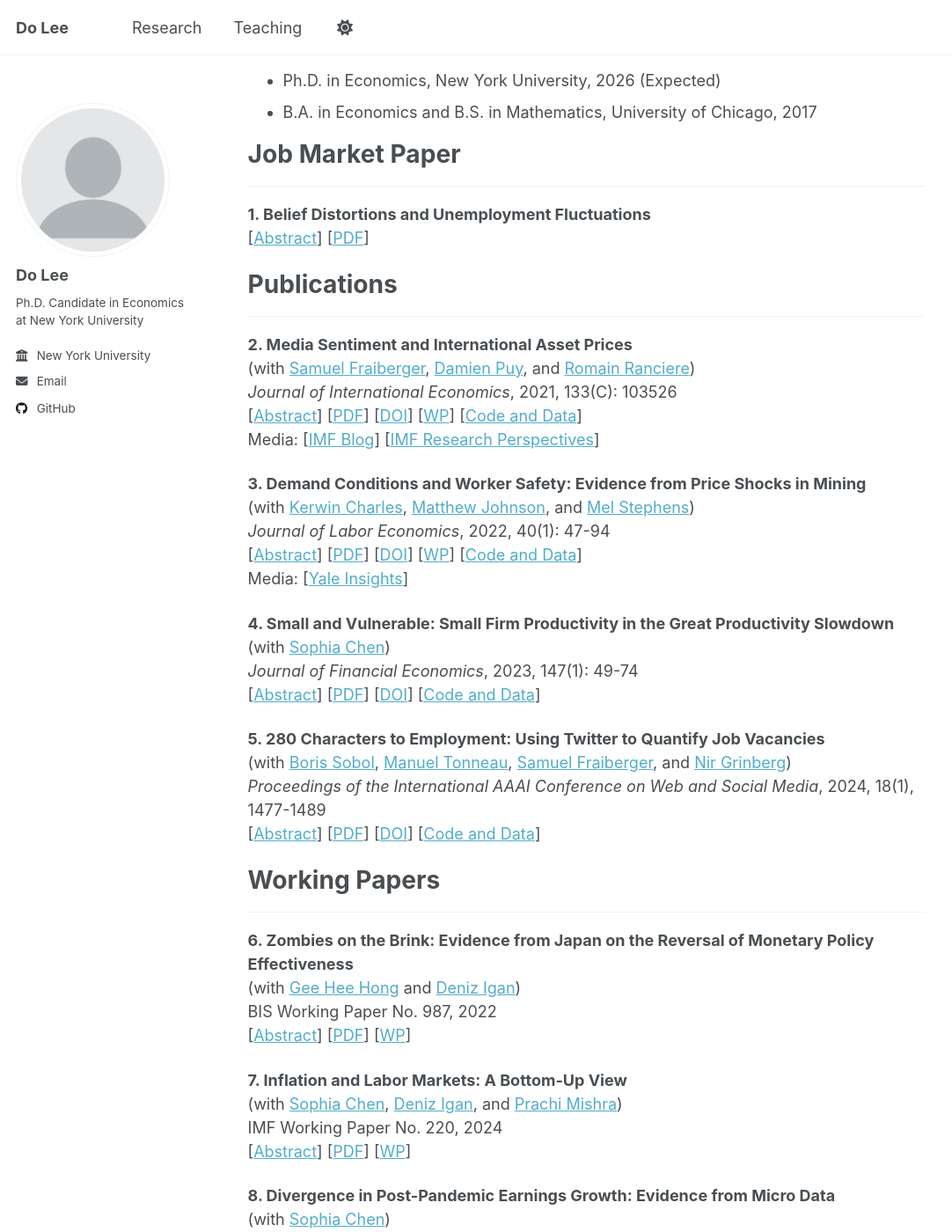
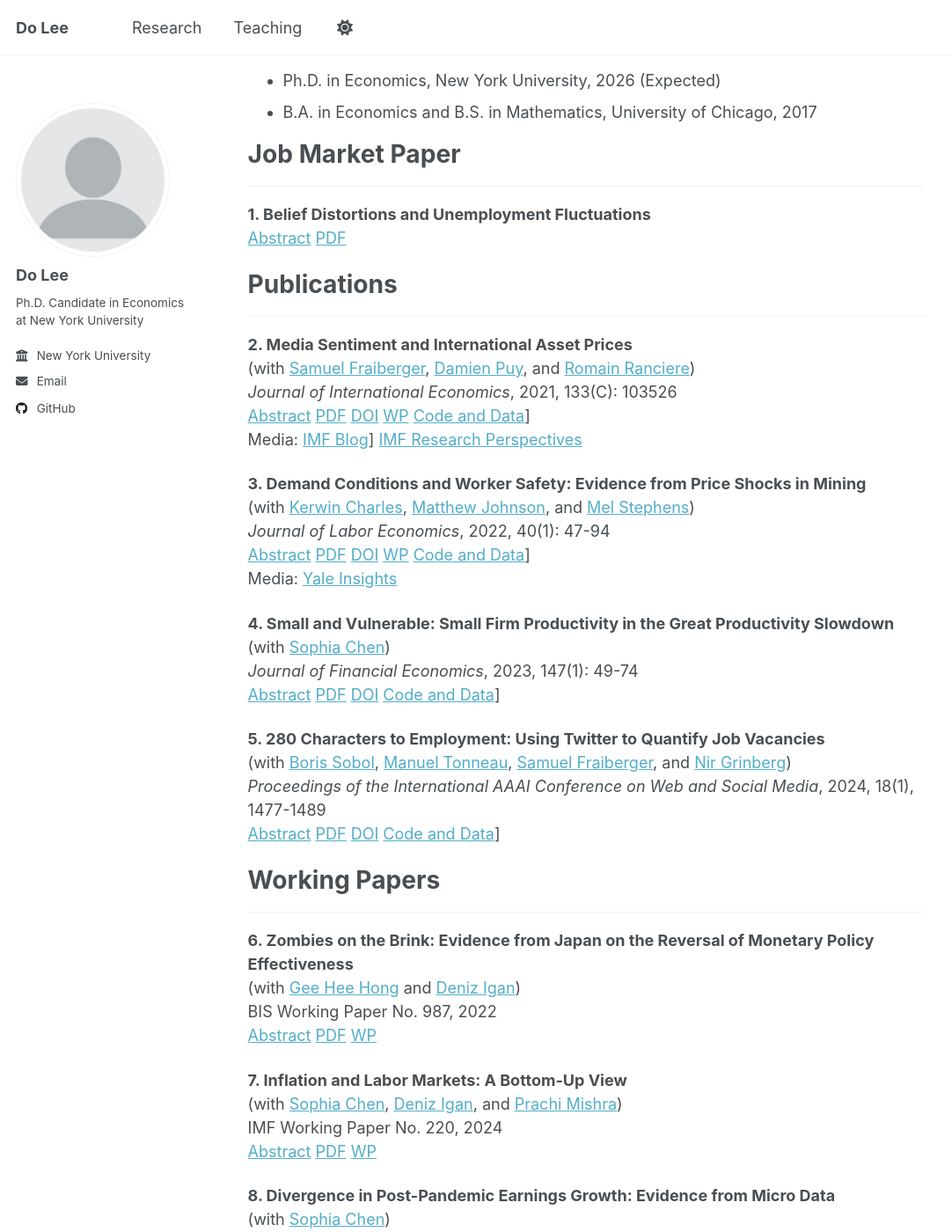
Before and after one commit to doqlee/doqlee.github.io, a Jekyll site: the page built from _pages/main.md, in a window 1280 px wide and 1400 px high, scrolled down 332 px. Shown: the whole window at 88% size, without its empty margins (0-1082 px from the left). Built offline with Jekyll 4.4.1, drawn with Linux system fonts in a browser that asks for light colours.

```diff
--- a/_pages/main.md
+++ b/_pages/main.md
@@ -28,7 +28,7 @@ Job Market Paper
 =========
 ---
 **1. Belief Distortions and Unemployment Fluctuations** \
-\[<a href="#/" onclick="visib('BDUF')">Abstract</a>\] \[[PDF](../files/main.pdf)\]
+<a href="#/" onclick="visib('BDUF')">Abstract</a> [PDF](../files/main.pdf)
 <div id="BDUF" style="display: none; text-align: justify; line-height: 1.2" >
 This paper studies unemployment fluctuations when expectations deviate from a rational benchmark. By using survey forecasts, I decompose time-series and cross-sectional variation in job filling rates. Under subjective beliefs, hiring is driven by predictable errors in cash flow expectations, while discount rates play a minor role. In contrast, rational expectations assign a dominant role to discount rates. Survey measures of the user cost of labor are acyclical, indicating more rigidity under subjective beliefs. The findings suggest that belief distortions can amplify unemployment fluctuations: over-optimism about cash flows during expansions leads to future disappointment, which suppresses labor demand during recessions even as perceived labor costs remain persistently high.
 <br>
@@ -42,8 +42,8 @@ Publications
 **2. Media Sentiment and International Asset Prices** \
 (with [Samuel Fraiberger](https://www.samuelfraiberger.com/), [Damien Puy](https://sites.google.com/view/damienpuy), and [Romain Ranciere](https://rranciere.academia.edu/)) \
 *Journal of International Economics*, 2021, 133(C): 103526 \
-\[<a href="#/" onclick="visib('FLPR2021')">Abstract</a>\] \[[PDF](../files/mediaSentiment.pdf)\] \[[DOI](https://doi.org/10.1016/j.jinteco.2021.103526)\] \[[WP](https://www.nber.org/papers/w25353)\] \[[Code and Data](https://doi.org/10.7910/DVN/QNKFJF)] \
-Media: \[[IMF Blog](https://www.imf.org/en/Blogs/Articles/2019/12/16/blog-the-power-of-text)] \[[IMF Research Perspectives](https://www.imf.org/-/media/Files/Research/research-perspective/2019/SpringSummer/index.ashx)\]
+<a href="#/" onclick="visib('FLPR2021')">Abstract</a> [PDF](../files/mediaSentiment.pdf) [DOI](https://doi.org/10.1016/j.jinteco.2021.103526) [WP](https://www.nber.org/papers/w25353) [Code and Data](https://doi.org/10.7910/DVN/QNKFJF)] \
+Media: [IMF Blog](https://www.imf.org/en/Blogs/Articles/2019/12/16/blog-the-power-of-text)] [IMF Research Perspectives](https://www.imf.org/-/media/Files/Research/research-perspective/2019/SpringSummer/index.ashx)
 <div id="FLPR2021" style="display: none; text-align: justify; line-height: 1.2" >
 We investigate the relationship between media sentiment and international equity prices using a new dataset of 4 million news articles published between 1991 and 2015. Three key results emerge. First, news sentiment robustly predicts future daily returns around the world. However, we find a sharp contrast between the effect of local news and that of global news: whereas local news optimism (pessimism) predicts a small and transitory increase (decrease) in local equity returns, global news sentiment has a larger impact on returns that does not reverse in the short run. Second, news sentiment affects local prices mainly through the investment decisions of foreign—rather than local—investors. Third, large variations in global news sentiment predominantly happen in the absence of new information about fundamentals, suggesting that movements in global sentiment capture variations in investors' sentiment. Taken together, our findings illustrate the key role played by foreign news and investors' sentiment in driving local asset prices.
 <br>
@@ -54,8 +54,8 @@ We investigate the relationship between media sentiment and international equity
 **3. Demand Conditions and Worker Safety: Evidence from Price Shocks in Mining** \
 (with [Kerwin Charles](https://faculty.som.yale.edu/kerwincharles/), [Matthew Johnson](https://sites.google.com/site/mslaterjohnson/home?authuser=0), and [Mel Stephens](https://sites.lsa.umich.edu/mstep/)) \
 *Journal of Labor Economics*, 2022, 40(1): 47-94 \
-\[<a href="#/" onclick="visib('CJLS2022')">Abstract</a>\] \[[PDF](../files/Mining.pdf)\] \[[DOI](https://doi.org/10.1086/713887)\] \[[WP](https://www.nber.org/papers/w26401)\] \[[Code and Data](https://github.com/doqlee/mining)] \
-Media: \[[Yale Insights](https://insights.som.yale.edu/insights/firms-sacrifice-worker-safety-when-demand-is-high)\]
+<a href="#/" onclick="visib('CJLS2022')">Abstract</a> [PDF](../files/Mining.pdf) [DOI](https://doi.org/10.1086/713887) [WP](https://www.nber.org/papers/w26401) [Code and Data](https://github.com/doqlee/mining)] \
+Media: [Yale Insights](https://insights.som.yale.edu/insights/firms-sacrifice-worker-safety-when-demand-is-high)
 <div id="CJLS2022" style="display: none; text-align: justify; line-height: 1.2" >
 We investigate how demand conditions affect employers' provision of safety---something about which theory is ambivalent. Positive demand shocks relax financial constraints that limit safety investment but simultaneously raise the opportunity cost of increasing safety rather than production. We study the US metals mining sector, leveraging exogenous demand shocks from short-term variation in global commodity prices. We find that positive price shocks substantially increase workplace injury rates and safety regulation noncompliance. While these results indicate the general dominance of the opportunity cost effect, shocks that only increase mines' cash flow lower injury rates, illustrating that financial constraints also affect safety.
 <br>
@@ -66,7 +66,7 @@ We investigate how demand conditions affect employers' provision of safety---som
 **4. Small and Vulnerable: Small Firm Productivity in the Great Productivity Slowdown** \
 (with [Sophia Chen](https://sites.google.com/site/sophiachenecon/home)) \
 *Journal of Financial Economics*, 2023, 147(1): 49-74 \
-\[<a href="#/" onclick="visib('CL2023')">Abstract</a>\] \[[PDF](../files/SmallAndVulnerable.pdf)\] \[[DOI](https://doi.org/10.1016/j.jfineco.2022.09.007)\] \[[Code and Data](https://doi.org/10.17632/49wv286my4.1)]
+<a href="#/" onclick="visib('CL2023')">Abstract</a> [PDF](../files/SmallAndVulnerable.pdf) [DOI](https://doi.org/10.1016/j.jfineco.2022.09.007) [Code and Data](https://doi.org/10.17632/49wv286my4.1)]
 <div id="CL2023" style="display: none; text-align: justify; line-height: 1.2" >
 We show that the TFP growth of European micro, small, and medium-sized firms (SMEs) diverged from large firms after the global financial crisis. The average postcrisis TFP growth of medium-sized, small, and micro firms was, respectively, 1.1, 2.9, and 5.4 percentage points lower than that of large firms. This SME productivity gap is larger for firms with more severe credit supply shocks. The gap is partially attributable to a larger postcrisis reduction in intangible capital at SMEs than at large firms. Horseraces suggest that SME indicators are more robust and more powerful predictors of postcrisis TFP growth than other indicators.
 <br>
@@ -77,7 +77,7 @@ We show that the TFP growth of European micro, small, and medium-sized firms (SM
 **5. 280 Characters to Employment: Using Twitter to Quantify Job Vacancies** \
 (with [Boris Sobol](https://scholar.google.com/citations?user=LyWADs0AAAAJ&hl=en), [Manuel Tonneau](https://manueltonneau.com/), [Samuel Fraiberger](https://www.samuelfraiberger.com/), and [Nir Grinberg](https://cris.bgu.ac.il/en/persons/nir-grinberg)) \
 *Proceedings of the International AAAI Conference on Web and Social Media*, 2024, 18(1), 1477-1489 \
-\[<a href="#/" onclick="visib('STFGL2024')">Abstract</a>\] \[[PDF](../files/job_offers_twitter_icwsm_2023.pdf)\] \[[DOI](https://doi.org/10.1609/icwsm.v18i1.31403)\] \[[Code and Data](https://github.com/Socially-Embedded-Lab/twitter-job-postings)]
+<a href="#/" onclick="visib('STFGL2024')">Abstract</a> [PDF](../files/job_offers_twitter_icwsm_2023.pdf) [DOI](https://doi.org/10.1609/icwsm.v18i1.31403) [Code and Data](https://github.com/Socially-Embedded-Lab/twitter-job-postings)]
 <div id="STFGL2024" style="display: none; text-align: justify; line-height: 1.2" >
 Accurate assessment of workforce needs is critical for designing well-informed economic policy and improving market efficiency. While surveys are the gold standard for estimating when and where workers are needed, they also have important limitations, most notably their substantial costs, dependence on existing and extensive surveying infrastructure, and limited temporal, geographical, and sectorial resolution. Here, we investigate the potential of social media to provide a complementary signal for estimating labor market demand. We introduce a novel statistical approach for extracting information about the location and occupation advertised in job vacancies posted on Twitter. We then construct an aggregate index of labor market demand by occupational class in every major U.S. city from 2015 to 2022, which we evaluate against two sources of official statistics and an index from a large aggregator of online job postings. We find that the newly constructed index is strongly correlated with official statistics and, in some cases, advantageous compared to statistics from job aggregators. Moreover, we demonstrate that our index can robustly improve the prediction of official statistics across occupations and states.
 <br>
@@ -92,7 +92,7 @@ Working Papers
 **6. Zombies on the Brink: Evidence from Japan on the Reversal of Monetary Policy Effectiveness** \
 (with [Gee Hee Hong](https://sites.google.com/site/geeheehong/home) and [Deniz Igan](https://www.bis.org/author/deniz_igan.htm)) \
 BIS Working Paper No. 987, 2022 \
-\[<a href="#/" onclick="visib('HIL2022')">Abstract</a>\] \[[PDF](../files/Japan.pdf)\] \[[WP](https://www.bis.org/publ/work987.htm)\]
+<a href="#/" onclick="visib('HIL2022')">Abstract</a> [PDF](../files/Japan.pdf) [WP](https://www.bis.org/publ/work987.htm)
 <div id="HIL2022" style="display: none; text-align: justify; line-height: 1.2" >
 How does unconventional monetary policy affect corporate capital structure and investment decisions? We study the transmission channel of quantitative easing and its potential diminishing returns on investment from a corporate finance perspective. Using a rich bankfirm matched data of Japanese firms with information on corporate debt and investment, we study how firms adjust their capital structure in response to the changes in term premia. Investment responds positively to a reduction in the term premium on average. However, there is a significant degree of cross-sectional variation in firm response: healthier firms increase capital spending and cash holdings, while financially vulnerable firms take advantage of lower long-term yields to refinance without increasing investment.
 <br>
@@ -103,7 +103,7 @@ How does unconventional monetary policy affect corporate capital structure and i
 **7. Inflation and Labor Markets: A Bottom-Up View** \
 (with [Sophia Chen](https://sites.google.com/site/sophiachenecon/home), [Deniz Igan](https://www.bis.org/author/deniz_igan.htm), and [Prachi Mishra](https://prachimishra.in/)) \
 IMF Working Paper No. 220, 2024 \
-\[<a href="#/" onclick="visib('CILM2024')">Abstract</a>\] \[[PDF](../files/HomebaseInflation.pdf)\] \[[WP](https://doi.org/10.5089/9798400291807.001)\]
+<a href="#/" onclick="visib('CILM2024')">Abstract</a> [PDF](../files/HomebaseInflation.pdf) [WP](https://doi.org/10.5089/9798400291807.001)
 <div id="CILM2024" style="display: none; text-align: justify; line-height: 1.2" >
 U.S. inflation surged in 2021-22 and has since declined, driven largely by a sharp drop in goods inflation, though services inflation remains elevated. This paper zooms into services inflation, using proprietary microdata on wages to examine its relationship with service sector wage growth at the Metropolitan Statistical Area (MSA) level. We estimate the wage-price pass-through with a local projection instrumental variable model that exploits variation in labor market tightness across MSAs. Our findings reveal a positive and significant relationship between wages and price growth, with a lag. This suggests that the effects of tight labor markets are persistent and may influence the pace of progression toward the inflation target.
 <br>
@@ -114,7 +114,7 @@ U.S. inflation surged in 2021-22 and has since declined, driven largely by a sha
 **8. Divergence in Post-Pandemic Earnings Growth: Evidence from Micro Data** \
 (with [Sophia Chen](https://sites.google.com/site/sophiachenecon/home)) \
 IMF Working Paper No. 222, 2024 \
-\[<a href="#/" onclick="visib('CL2024')">Abstract</a>\] \[[PDF](../files/HB_analysis.pdf)\] \[[WP](https://doi.org/10.5089/9798400291814.001)\]
+<a href="#/" onclick="visib('CL2024')">Abstract</a> [PDF](../files/HB_analysis.pdf) [WP](https://doi.org/10.5089/9798400291814.001)
 <div id="CL2024" style="display: none; text-align: justify; line-height: 1.2" >
 We analyze post-pandemic labor earnings using employer-employee data and find that earnings grew faster in counties with tighter labor markets and with greater access to loans through the Paycheck Protection Program (PPP), with the impact of PPP loans especially pronounced in areas with tighter labor markets. This divergence in earnings growth is particularly large for lower-paid, nonmanagerial workers, and those employed in smaller firms. Both wage increases and additional hours worked contributed to the overall growth in earnings. These findings align with a labor market competition framework, where tight labor markets reduce earnings disparities. Access to credit further strengthens the competition by relaxing firms’ financing constraints.
 <br>
@@ -124,7 +124,7 @@ We analyze post-pandemic labor earnings using employer-employee data and find th
 
 **9. Can Social Media Reliably Estimate Unemployment?** \
 (with [Samuel Fraiberger](https://www.samuelfraiberger.com/), [Nir Grinberg](https://cris.bgu.ac.il/en/persons/nir-grinberg), [Boris Sobol](https://scholar.google.com/citations?user=LyWADs0AAAAJ&hl=en), and [Manuel Tonneau](https://manueltonneau.com/)), 2025 \
-\[<a href="#/" onclick="visib('FGLST2025')">Abstract</a>\] \[[PDF](../files/twitter_unemployment.pdf)\]
+<a href="#/" onclick="visib('FGLST2025')">Abstract</a> [PDF](../files/twitter_unemployment.pdf)
 <div id="FGLST2025" style="display: none; text-align: justify; line-height: 1.2" >
 Digital trace data holds tremendous potential for measuring policy-relevant outcomes in real-time, yet its reliability is often questioned. Here, we propose a principled yet simple approach: capturing individual disclosures of unemployment using a custom large language model and post-stratification adjustment using inferred user demographics. We show that our methodology consistently outperforms the industry's forecasting average, and can improve the predictions of U.S. unemployment insurance claims, up to two weeks in advance, at the national, state, and city levels at both turbulent and stable times. The results demonstrate the potential of combining large language models with statistical modeling to complement traditional survey methodology, and contribute to better-informed policymaking, especially at turbulent times.
 <br>
@@ -137,7 +137,7 @@ Work in Progress
 ---
 
 **10. The Geography of Life Cycle Wage Growth in the United States**, 2024 \
-\[<a href="#/" onclick="visib('GLC2024')">Abstract</a>\] \[[PDF](../files/LifeCycle.pdf)\]
+<a href="#/" onclick="visib('GLC2024')">Abstract</a> [PDF](../files/LifeCycle.pdf)
 <div id="GLC2024" style="display: none; text-align: justify; line-height: 1.2" >
 This paper uses representative large-sample household surveys to document that life cycle wage growth varies substantially across areas within the United States. Wages grow more over the life cycle in richer Combined Statistical Areas (CSA) with higher income per capita. For example, after 20 years of experience, the average worker's wage is about 90.2% higher in Washington, DC, the richest area in the sample, but only by 66.1% in
 El Paso, TX, the poorest CSA in the sample. These geographic disparities persist even after conditioning on educational attainment groups. A counterfactual accounting exercise suggests that differences in educational attainment plays only a modest role by accounting for about 13.1\% of the differences in experience-wage profiles. The result is consistent with theories in which workers in poor areas accumulate less human capital on the job, or stronger search frictions in poor areas prevent workers from climbing the job ladder.
```
